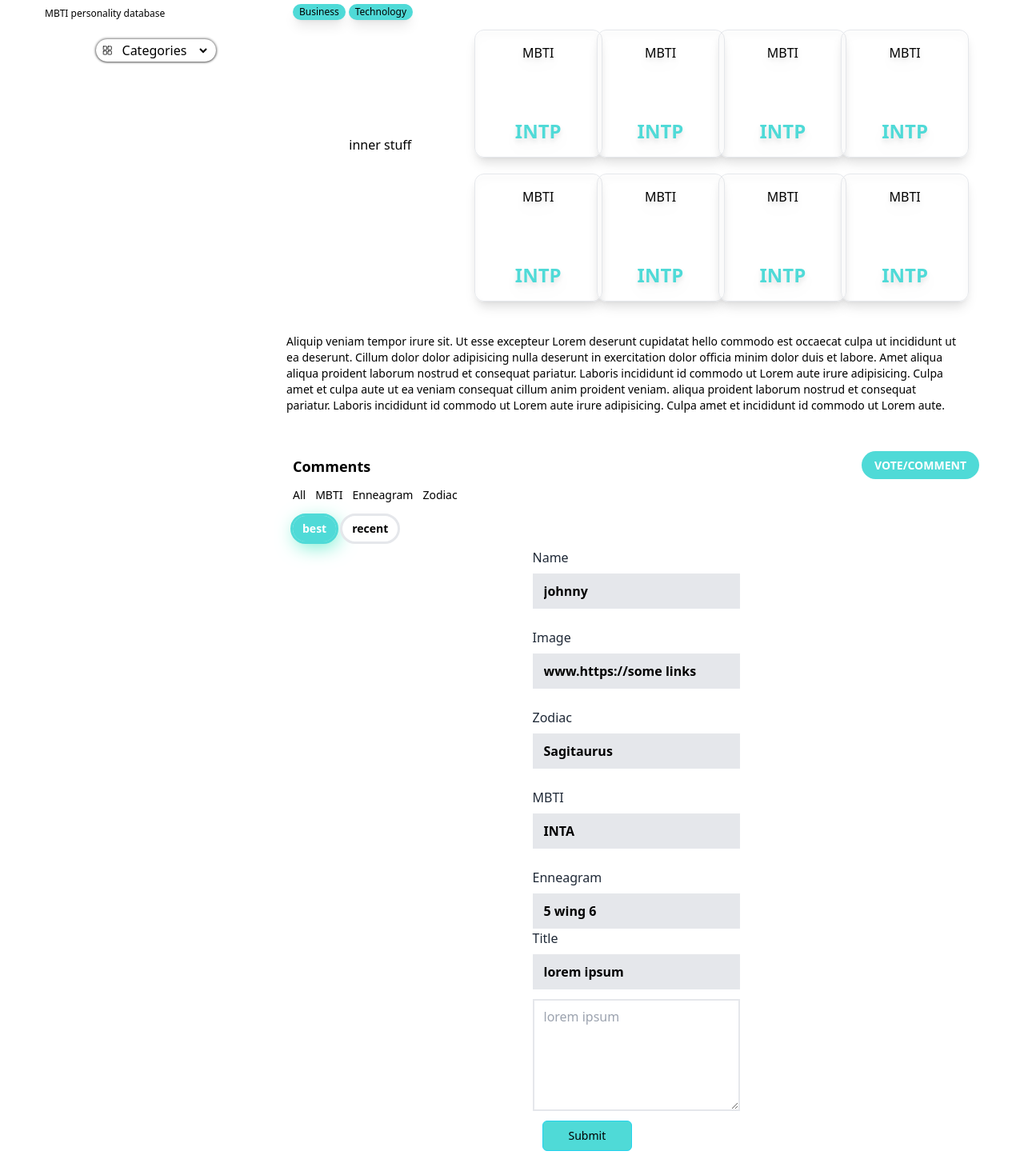
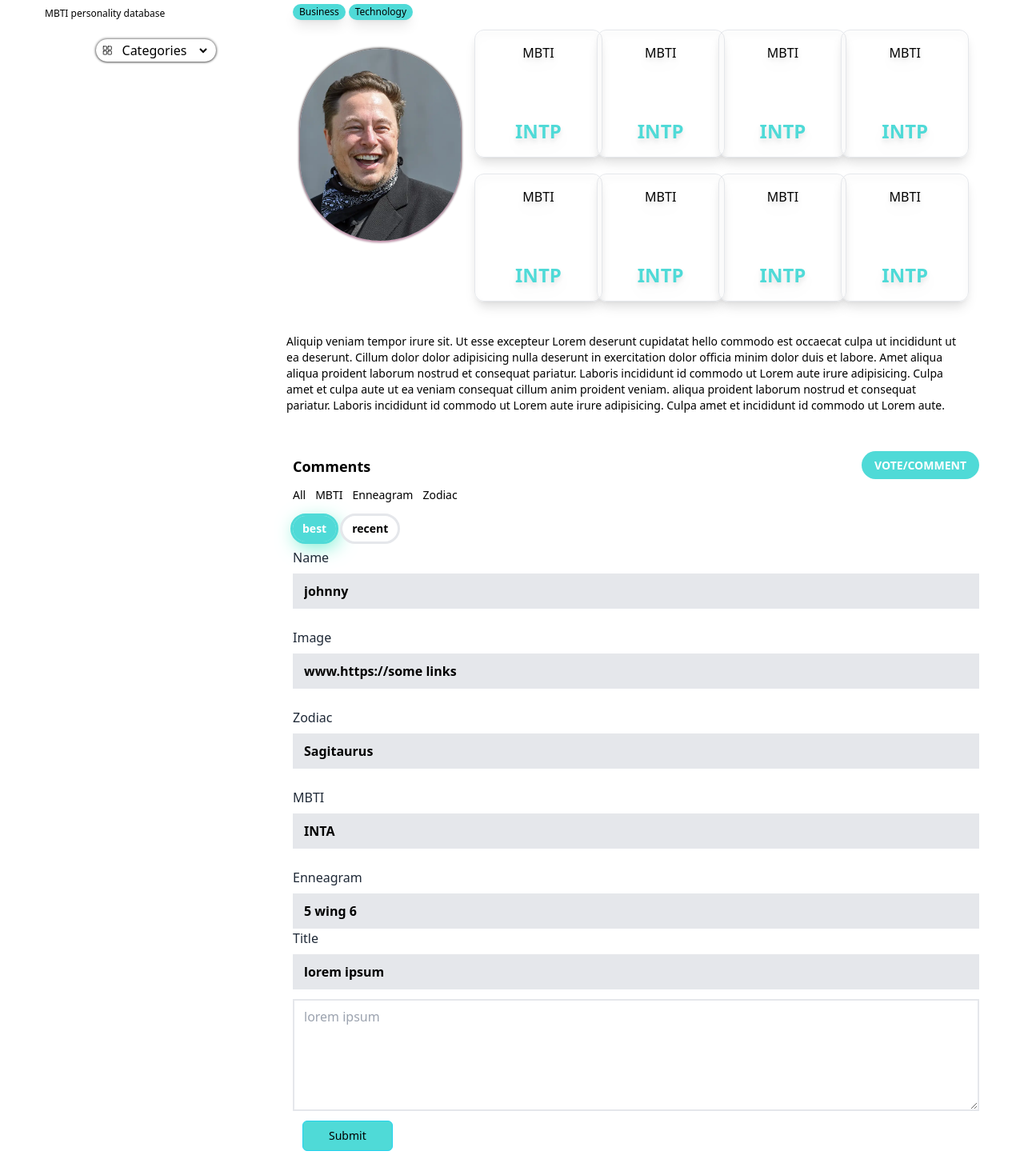
Before and after one commit to tundeiness/boo, a React (Create React App) app: page /add-comment in a window 1280 px wide. Shown: the part 123-1582 px from the top of the page at 80% size. Built offline with nearby package versions, Linux system fonts and the light colour scheme.

Commit message:
complete task

```diff
--- a/src/components/AddComment.js
+++ b/src/components/AddComment.js
@@ -61,7 +61,7 @@ const AddComment = () => {
   };
 
   return (
-    <form className="my-2 lg:mx-auto mx-4">
+    <form className="my-2 lg:mx-30 mx-4">
       <div>
         <TextField
           label="Name"
--- a/src/components/Sidebar.jsx
+++ b/src/components/Sidebar.jsx
@@ -7,8 +7,6 @@ const Sidebar = () => {
   const test = 0;
   const [status, setStatus] = useState(null);
   const [dats, setData] = useState(profiles);
-
-  // const sectorList = ['anime', 'music', 'politics', 'historians', 'art', 'gaming']
 
   const changeStatus = (e) => {
     setStatus(e.target.value);
--- a/src/components/UserFilter.jsx
+++ b/src/components/UserFilter.jsx
@@ -22,8 +22,12 @@ const UserFilter = () => {
       </div>
       <div className="lg:flex lg:flex-row sm:flex-col justify-between mt-3">
         {/* <div className="w-64 flex flex-col justify-center items-center border border-red-500"> */}
-        <div className="hidden lg:w-60 lg:h-60 rounded-full lg:flex justify-center items-center ml-6 mt-6">
-          inner stuff
+        <div className="hidden lg:w-60 lg:h-60 rounded-full lg:flex justify-center items-center ml-6 mt-6 border border-gray-200">
+          <img
+            src={Elon}
+            alt="elon"
+            className="img inline-block w-60 h-60 rounded-full shadow-lg object-cover"
+          />
         </div>
         {/* </div> */}
         <div className="grid md:grid-cols-4 md:gap-5 grid-cols-3 gap-3 md:mr-10  px-4">
```
